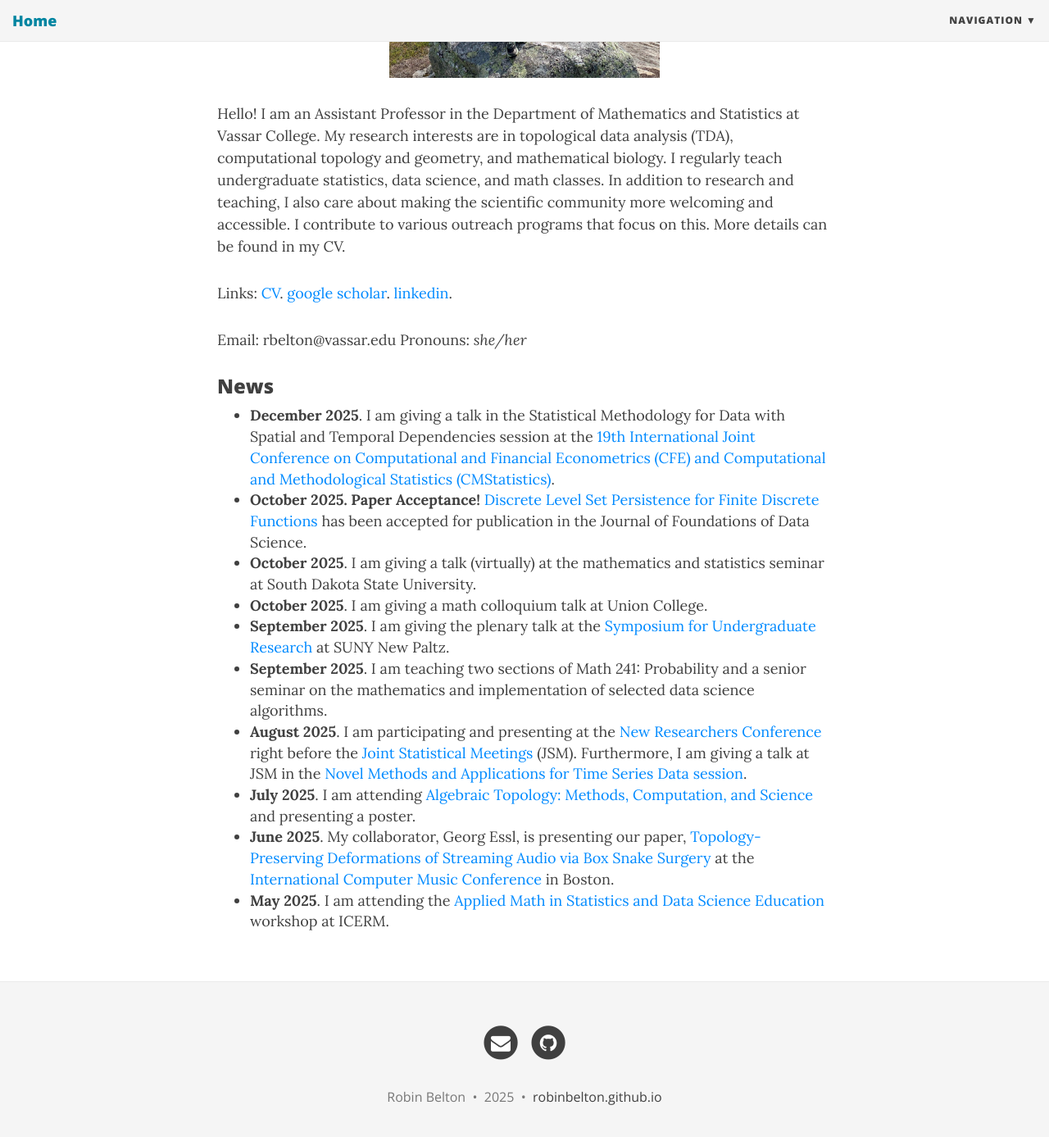
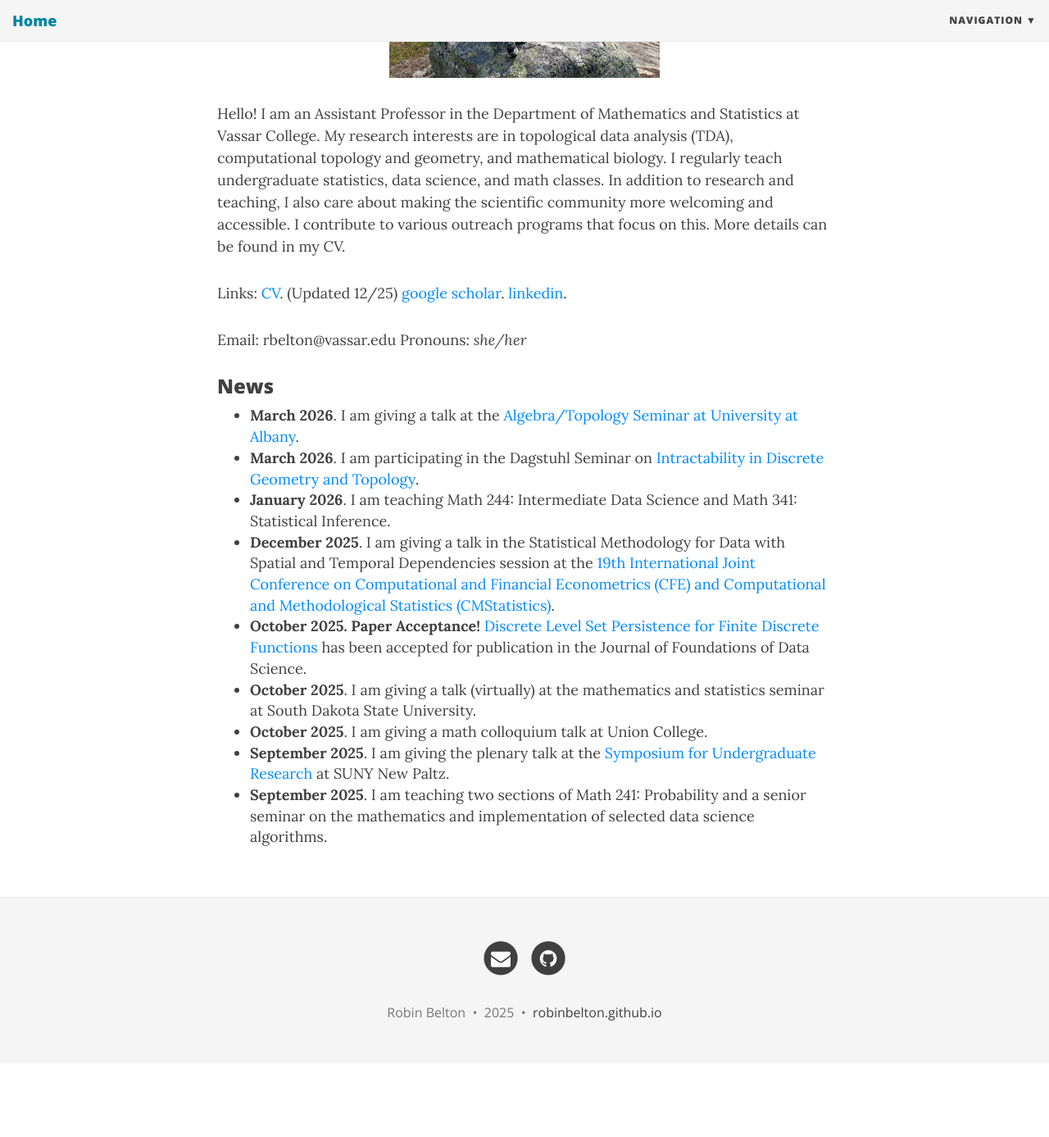
Before and after one commit to robinbelton/robinbelton.github.io, a Jekyll site: the page built from index.html, in a window 1280 px wide and 1400 px high, scrolled down 379 px. Shown: the top 1387 px of the window at 82% size. Built offline with Jekyll 4.4.1, drawn with Linux system fonts in a browser that asks for light colours; nearby versions of some CDN libraries; the list of posts is cut into pages by our own code; after the commit the page ends 1676 px from its top, so only the background shows below that.

Commit message:
Update homepage

```diff
--- a/index.html
+++ b/index.html
@@ -11,21 +11,20 @@ use-site-title: true
 Hello! I am an Assistant Professor in the Department of Mathematics and Statistics at Vassar College. My research interests are in topological data analysis (TDA), computational topology and geometry, and mathematical biology. I regularly teach undergraduate statistics, data science, and math classes. In addition to research and teaching, I also care about making the scientific community more welcoming and accessible. I contribute to various outreach programs that focus on this. More details can be found in my CV.
 </p>
 
-<p> Links: <a href="http://robinbelton.github.io//BeltonCVwebsite.pdf">CV</a>.  <a href="https://scholar.google.com/citations?user=s-Hc92MAAAAJ&hl=en&oi=ao">google scholar</a>.
+<p> Links: <a href="http://robinbelton.github.io//BeltonCVwebsite.pdf">CV</a>. (Updated 12/25) <a href="https://scholar.google.com/citations?user=s-Hc92MAAAAJ&hl=en&oi=ao">google scholar</a>.
 <a href="https://www.linkedin.com/in/robin-belton-4511691b0/">linkedin</a>. </p>
 
 <p> Email: rbelton@vassar.edu Pronouns: <em>she/her</em> </p>
 
 <h3>News</h3>
 <ul>
+    <li><b>March 2026</b>. I am giving a talk at the <a href= "https://albanymath.github.io/ats/index-26-3.html"> Algebra/Topology Seminar at University at Albany</a>.</li>
+    <li><b>March 2026</b>. I am participating in the Dagstuhl Seminar on <a href = "https://www.dagstuhl.de/seminars/seminar-calendar/seminar-details/26122">Intractability in Discrete Geometry and Topology</a>.</li>
+    <li><b>January 2026</b>. I am teaching Math 244: Intermediate Data Science and Math 341: Statistical Inference.</li>
     <li><b>December 2025</b>. I am giving a talk in the Statistical Methodology for Data with Spatial and Temporal Dependencies session at the <a href = "https://www.cmstatistics.org//CFECMStatistics2025/index.php">19th International Joint Conference on Computational and Financial Econometrics (CFE) and Computational and Methodological Statistics (CMStatistics)</a>. </li>
     <li><b>October 2025. Paper Acceptance!</b> <a href = "https://arxiv.org/pdf/2501.17794">Discrete Level Set Persistence for Finite Discrete Functions</a> has been accepted for publication in the Journal of Foundations of Data Science.</li>
     <li><b>October 2025</b>. I am giving a talk (virtually) at the mathematics and statistics seminar at South Dakota State University.</li>
     <li><b>October 2025</b>. I am giving a math colloquium talk at Union College.</li>
     <li><b>September 2025</b>. I am giving the plenary talk at the <a href = "https://sites.google.com/view/sumrnp/home"> Symposium for Undergraduate Research</a> at SUNY New Paltz.</li>
     <li><b>September 2025</b>. I am teaching two sections of Math 241: Probability and a senior seminar on the mathematics and implementation of selected data science algorithms.</li>
-    <li><b>August 2025</b>. I am participating and presenting at the <a href = "https://nrc2025.github.io/">New Researchers Conference</a> right before the <a href = "https://ww2.amstat.org/meetings/jsm/2025/">Joint Statistical Meetings</a> (JSM). Furthermore, I am giving a talk at JSM in the <a href = "https://ww3.aievolution.com/JSMAnnual2025/Events/pubSearchEvents?style=0">Novel Methods and Applications for Time Series Data session</a>.</li>
-    <li><b>July 2025</b>. I am attending <a href = "https://comptag.github.io/atmcs11/">Algebraic Topology: Methods, Computation, and Science</a> and presenting a poster.</li>
-    <li><b>June 2025</b>. My collaborator, Georg Essl, is presenting our paper, <a href = "https://robinbelton.github.io//ICMC_2025_StreamingDeformations_web.pdf">Topology-Preserving Deformations of Streaming Audio via Box Snake Surgery</a> at the <a href= "https://icmc2025.sites.northeastern.edu/papers/">International Computer Music Conference</a> in Boston.</li>
-    <li><b>May 2025</b>. I am attending the <a href = "https://icerm.brown.edu/program/hot_topics_workshop/htw-25-amsdse">Applied Math in Statistics and Data Science Education</a> workshop at ICERM.</li>
 </ul>
```
